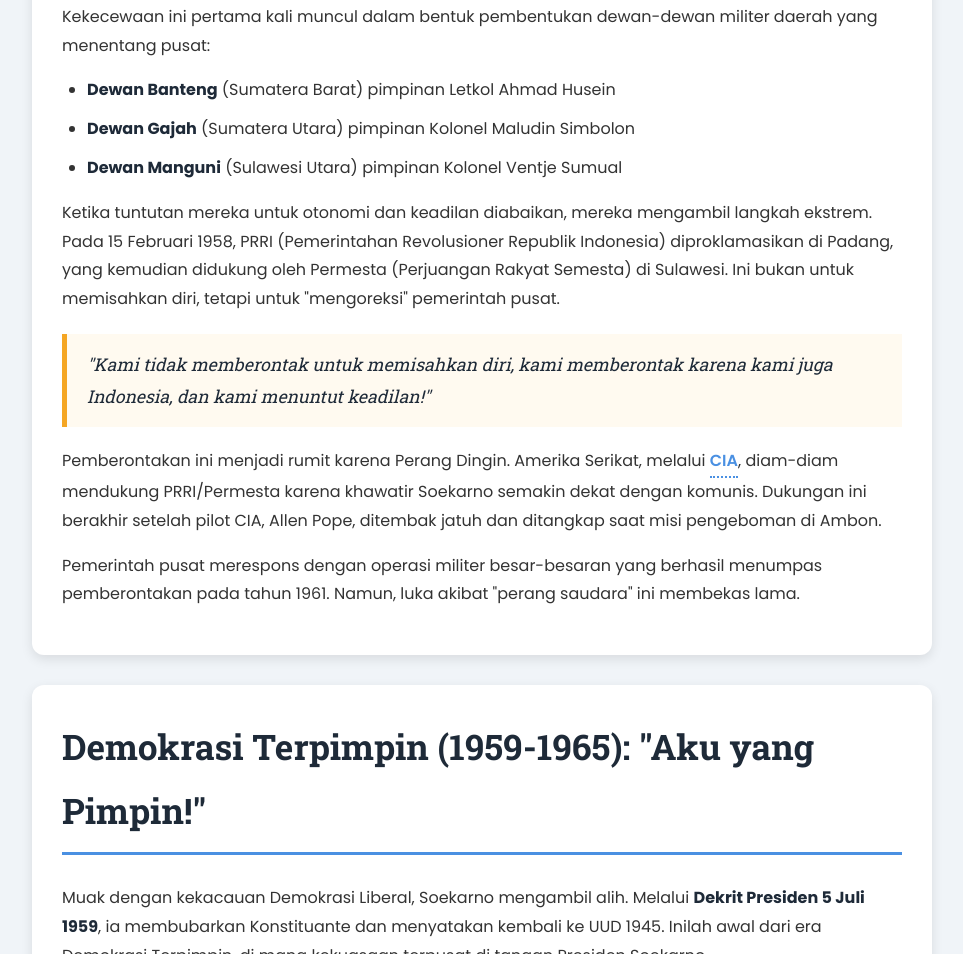
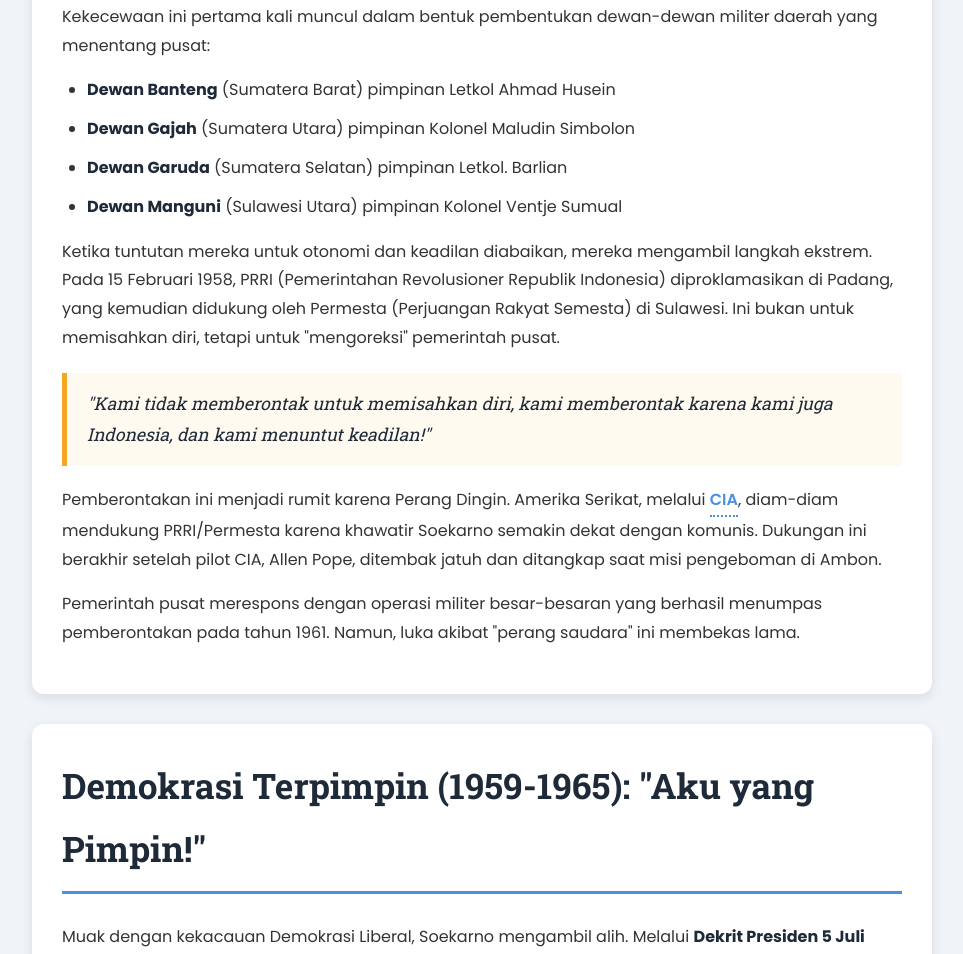
Before and after one commit to zqilz/sejarah, a plain HTML site: page index.html in a window 1280 px wide. Shown: the part 6013-6967 px from the top of the page, without its empty margins (158-1121 px from the left). Drawn offline with Linux system fonts and the light colour scheme.

Commit message:
Update index.html

```diff
--- a/index.html
+++ b/index.html
@@ -412,6 +412,7 @@
             <ul>
                 <li><strong>Dewan Banteng</strong> (Sumatera Barat) pimpinan Letkol Ahmad Husein</li>
                 <li><strong>Dewan Gajah</strong> (Sumatera Utara) pimpinan Kolonel Maludin Simbolon</li>
+                <li><strong>Dewan Garuda</strong> (Sumatera Selatan) pimpinan Letkol. Barlian</li>
                 <li><strong>Dewan Manguni</strong> (Sulawesi Utara) pimpinan Kolonel Ventje Sumual</li>
             </ul>
             <p>Ketika tuntutan mereka untuk otonomi dan keadilan diabaikan, mereka mengambil langkah ekstrem. Pada 15 Februari 1958, PRRI (Pemerintahan Revolusioner Republik Indonesia) diproklamasikan di Padang, yang kemudian didukung oleh Permesta (Perjuangan Rakyat Semesta) di Sulawesi. Ini bukan untuk memisahkan diri, tetapi untuk "mengoreksi" pemerintah pusat.</p>
```
